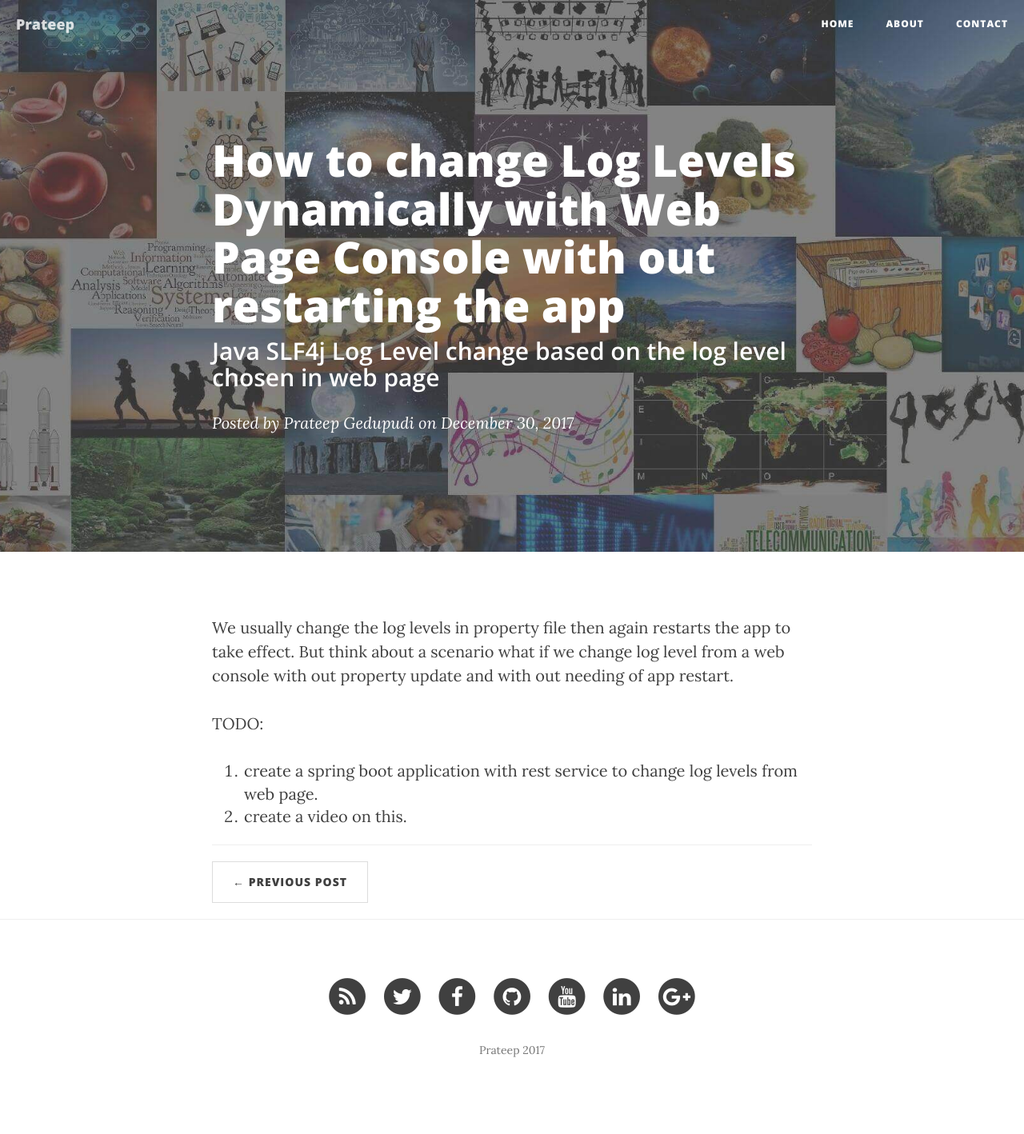
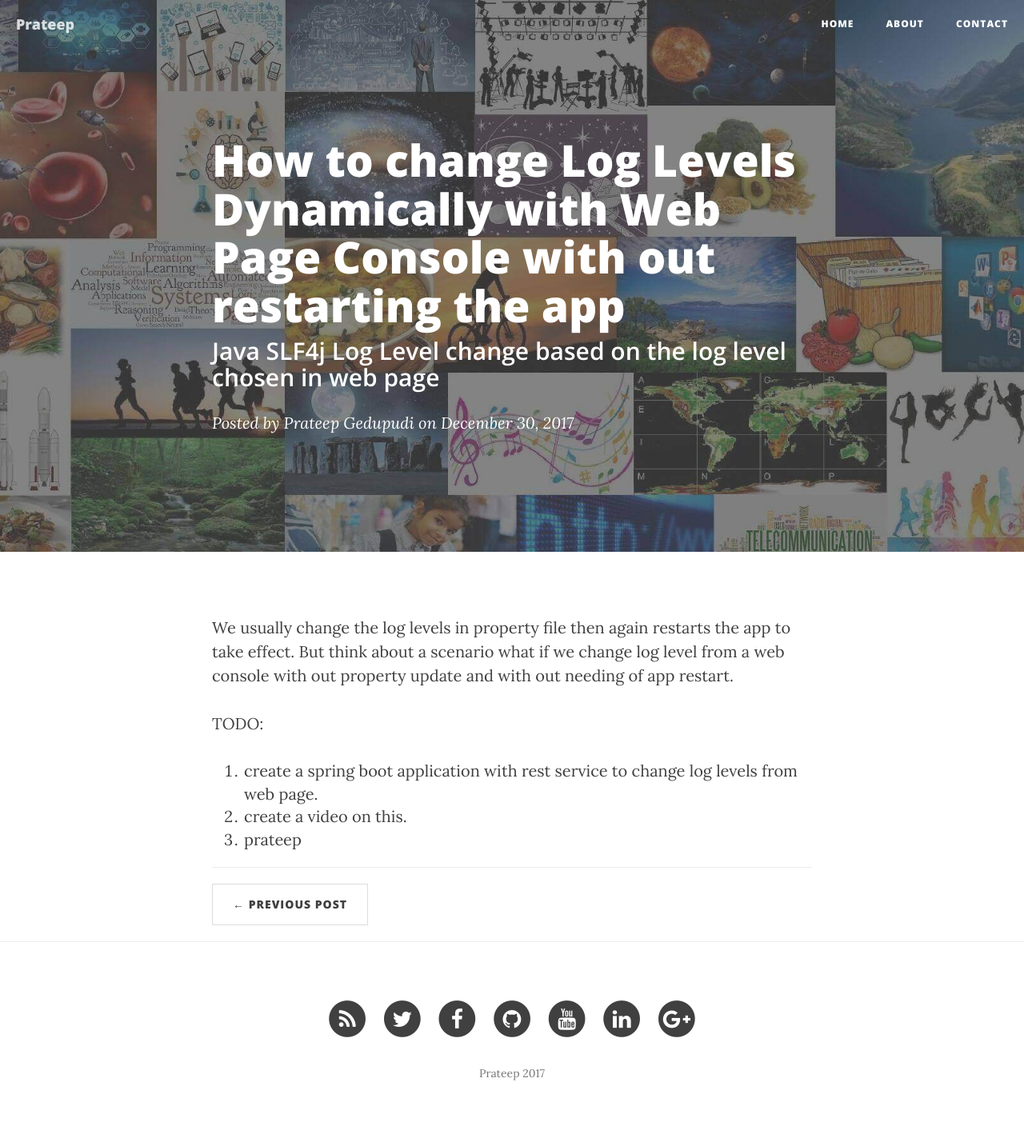
Before and after one commit to prateepgedupudi/prateepgedupudi.github.io, a Jekyll site: the page built from _posts/2017-12-30-how-to-change-log-levels-dynamically-with-web-page-console-with-out-restarting-the-app.md, in a window 1280 px wide. Shown: the whole page at 80% size. Built offline with Jekyll 4.4.1, drawn with Linux system fonts in a browser that asks for light colours; nearby versions of some CDN libraries; a script that is not in the unit is left out; before the commit the page ends 1389 px from its top, so only the background shows below that.

Commit message:
Update Post “2017-12-30-how-to-change-log-levels-dynamically-with-web-page-console-with-out-restarting-the-app”

```diff
--- a/_posts/2017-12-30-how-to-change-log-levels-dynamically-with-web-page-console-with-out-restarting-the-app.md
+++ b/_posts/2017-12-30-how-to-change-log-levels-dynamically-with-web-page-console-with-out-restarting-the-app.md
@@ -13,3 +13,4 @@ TODO:
 
 1. create a spring boot application with rest service to change log levels from web page.
 2. create a video on this.
+3. [prateep](http://prateep.info)
```
